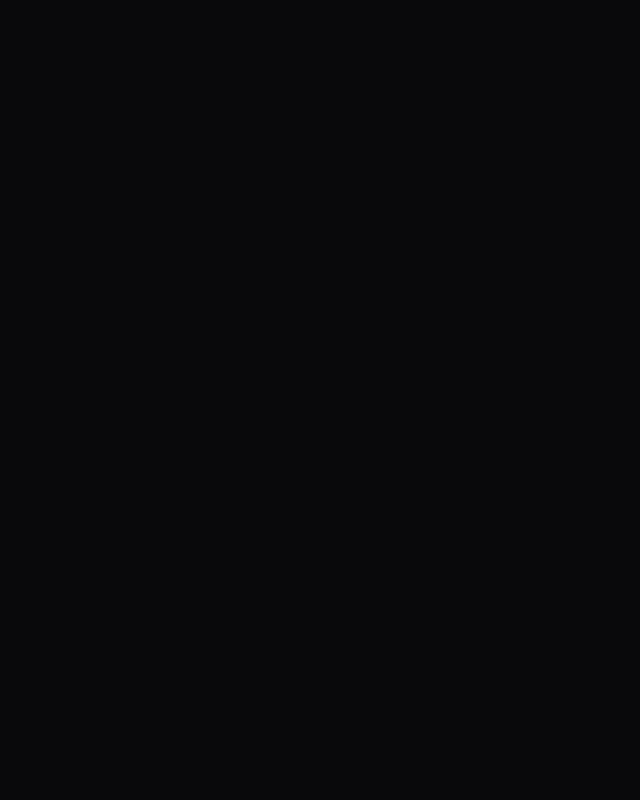
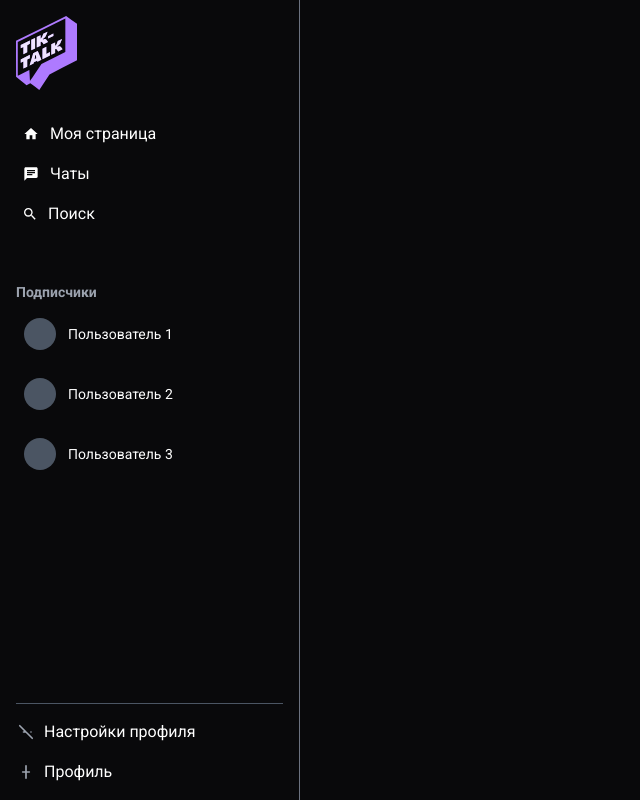
Before and after one commit to etherealelement/react-chat, a React (Vite) app: page / in a window 1280 px wide. Shown: the whole page, without its empty margins (0-640 px from the left). Built offline with nearby package versions, Linux system fonts and the light colour scheme.

Commit message:
sibebar links

```diff
--- a/src/app/layouts/root.tsx
+++ b/src/app/layouts/root.tsx
@@ -1,6 +1,9 @@
+import { Sidebar } from "@/features/sidebar";
+
 export function Layout({ children }: { children: React.ReactNode }) {
   return (
     <div className="grid h-screen grid-cols-[300px_1fr] bg-zinc-950">
+      <Sidebar></Sidebar>
       <main className="p-6 text-white">{children}</main>
     </div>
   );
--- a/src/features/sidebar/index.ts
+++ b/src/features/sidebar/index.ts
@@ -0,0 +1 @@
+export { Sidebar } from "./ui/sidebar.tsx";
--- a/src/features/sidebar/ui/sidebar.tsx
+++ b/src/features/sidebar/ui/sidebar.tsx
@@ -1,25 +1,42 @@
-import { ChatIcon, SearchIcon, UserProfileIcon } from "@/shared/assets";
+import {
+  ChatIcon,
+  LogoIcon,
+  SearchIcon,
+  UserProfileIcon,
+} from "@/shared/assets";
+import { Link } from "react-router-dom";
 
 export function Sidebar() {
   return (
     <aside className="p-4 border-r border-gray-500 bg-zinc-950 text-white flex flex-col justify-between h-screen">
       {/* Top Section */}
       <div>
+        <div className="mb-6">
+          <Link to={"/"}>
+            <LogoIcon></LogoIcon>
+          </Link>
+        </div>
         {/* Links Section */}
-        <div className="mb-6">
+        <div className="mb-12">
           <ul className="space-y-4">
-            <li className="group flex items-center gap-2 hover:text-gray-300 cursor-pointer">
+            <Link to={"/"}>
+              <li className="group flex items-center cursor-pointer gap-3 p-2 rounded-lg hover:bg-zinc-800 transition">
                 <UserProfileIcon></UserProfileIcon>
                 Моя страница
               </li>
-            <li className="group flex items-center gap-2 hover:text-gray-300 cursor-pointer">
+            </Link>
+            <Link to={"/chats"}>
+              <li className="group flex items-center cursor-pointer gap-3 p-2 rounded-lg hover:bg-zinc-800 transition">
                 <ChatIcon></ChatIcon>
                 Чаты
               </li>
-            <li className="group flex items-center gap-2 hover:text-gray-300 cursor-pointer">
+            </Link>
+            <Link to={"/search"}>
+              <li className="group flex items-center cursor-pointer gap-3 p-2 rounded-lg hover:bg-zinc-800 transition">
                 <SearchIcon></SearchIcon>
                 Поиск
               </li>
+            </Link>
           </ul>
         </div>
 
--- a/src/shared/assets/icons/chat.tsx
+++ b/src/shared/assets/icons/chat.tsx
@@ -2,17 +2,15 @@ export function ChatIcon(props: React.SVGProps<SVGSVGElement>) {
   return (
     <svg
       {...props}
+      width="14"
+      height="14"
+      viewBox="0 0 14 14"
+      fill="none"
       xmlns="http://www.w3.org/2000/svg"
-      className="h-5 w-5 text-gray-400 group-hover:text-gray-300 transition-colors"
-      fill="none"
-      viewBox="0 0 24 24"
-      stroke="currentColor"
-      strokeWidth="2"
     >
       <path
-        strokeLinecap="round"
-        strokeLinejoin="round"
-        d="M21 10l-9-9m0 0L3 10m18 0v10a2 2 0 01-2 2H5a2 2 0 01-2-2V10"
+        d="M11 4.34375V3H3V4.34375H11ZM8.34375 8.34375V7H3V8.34375H8.34375ZM3 5V6.34375H11V5H3ZM12.3438 0.34375C12.6979 0.34375 13 0.479167 13.25 0.75C13.5208 1 13.6562 1.30208 13.6562 1.65625V9.65625C13.6562 10.0104 13.5208 10.3229 13.25 10.5938C13 10.8646 12.6979 11 12.3438 11H3L0.34375 13.6562V1.65625C0.34375 1.30208 0.46875 1 0.71875 0.75C0.989583 0.479167 1.30208 0.34375 1.65625 0.34375H12.3438Z"
+        fill="white"
       />
     </svg>
   );
--- /dev/null
+++ b/src/shared/assets/icons/logo.tsx
@@ -0,0 +1,89 @@
+export function LogoIcon(props: React.SVGProps<SVGSVGElement>) {
+  return (
+    <svg
+      {...props}
+      width="61"
+      height="74"
+      viewBox="0 0 61 74"
+      fill="none"
+      xmlns="http://www.w3.org/2000/svg"
+    >
+      <path
+        d="M50.1164 0C33.4109 8.25094 16.7055 16.5031 0 24.7553C0.0050592 26.2971 0.00885359 27.8401 0.0139128 29.3819C0.00885359 29.3844 0.0050592 29.3869 0 29.3895C0.0050592 31.104 0.0101184 32.8184 0.0164424 34.5329C0.0113832 34.5354 0.0050592 34.538 0 34.5405C0.0050592 36.0822 0.00885359 37.6253 0.0139128 39.1671C0.00885359 39.1696 0.0050592 39.1721 0 39.1746C0.0215016 46.3981 0.044268 53.6229 0.0670344 60.8464C3.56547 63.6866 7.0639 66.5256 10.5636 69.3659C11.817 68.699 13.0717 68.0321 14.3251 67.3652C17.3151 69.5764 20.3051 71.7888 23.2951 74C26.6885 68.8578 30.0807 63.7156 33.4742 58.5722C42.649 53.8271 51.8239 49.082 61 44.337V7.874C57.3726 5.24934 53.7438 2.62467 50.1164 0ZM15.1245 63.3223L14.1038 64.8389H13.9609C13.9254 64.2199 13.8888 63.6009 13.8533 62.9819C13.7572 61.3154 13.6611 59.65 13.565 57.9847C13.4878 56.6598 13.4119 55.3336 13.3348 54.0087C13.3183 54.0124 13.3019 54.0124 13.2867 54.02L7.34722 56.9712L3.41116 58.9264L1.78463 59.7345V26.0361L49.3335 2.41162V36.11L25.4516 47.9752C22.7803 51.945 20.1103 55.9135 17.4391 59.8833C16.6675 61.0292 15.896 62.1764 15.1245 63.3223Z"
+        fill="#AE7AFF"
+      />
+      <path
+        d="M7.40044 38.2216V31.0435L4.75195 32.3546V29.0189L13.8813 24.5007V27.8364L11.2252 29.15V36.3281L7.39918 38.2216H7.40044Z"
+        fill="#AE7AFF"
+      />
+      <path
+        d="M7.40044 38.2216V31.0435L4.75195 32.3546V29.0189L13.8813 24.5007V27.8364L11.2252 29.15V36.3281L7.39918 38.2216H7.40044Z"
+        fill="white"
+        fillOpacity="0.8"
+      />
+      <path
+        d="M15.25 34.3363V23.8212L19.076 21.9277V32.4428L15.25 34.3363Z"
+        fill="#AE7AFF"
+      />
+      <path
+        d="M15.25 34.3363V23.8212L19.076 21.9277V32.4428L15.25 34.3363Z"
+        fill="white"
+        fillOpacity="0.8"
+      />
+      <path
+        d="M27.6444 28.202C27.1789 27.4153 26.7944 26.8518 26.4934 26.5102C26.1924 26.1685 25.9002 25.9631 25.6181 25.895C25.3361 25.8269 24.9921 25.8786 24.5848 26.0513V29.7173L20.7588 31.6108V21.0957L24.5848 19.2022V22.6929C24.9529 22.4774 25.264 22.2025 25.5195 21.871C25.775 21.5394 26.0317 21.0768 26.2923 20.4843C26.5516 19.8918 26.8804 19.0194 27.2776 17.8697L31.4855 15.7871C31.1807 16.6217 30.9139 17.3276 30.6837 17.9037C30.4535 18.4799 30.2195 19.0093 29.9817 19.4909C29.7439 19.9725 29.5226 20.3696 29.3189 20.6797C29.1153 20.9911 28.8839 21.2797 28.6233 21.5483C28.3628 21.8155 28.1009 22.0424 27.8366 22.2278C27.5723 22.4131 27.2561 22.6034 26.888 22.8001V23.6649C27.3092 23.4758 27.6747 23.3371 27.9846 23.2476C28.2932 23.1581 28.5955 23.1165 28.8889 23.1228C29.1836 23.1291 29.4454 23.1846 29.6756 23.2905C29.9058 23.3964 30.1487 23.5741 30.4041 23.825C30.6596 24.0759 30.9075 24.3759 31.1504 24.7276C31.3932 25.0793 31.6689 25.5231 31.9776 26.0589L27.6444 28.2032V28.202Z"
+        fill="#AE7AFF"
+      />
+      <path
+        d="M27.6444 28.202C27.1789 27.4153 26.7944 26.8518 26.4934 26.5102C26.1924 26.1685 25.9002 25.9631 25.6181 25.895C25.3361 25.8269 24.9921 25.8786 24.5848 26.0513V29.7173L20.7588 31.6108V21.0957L24.5848 19.2022V22.6929C24.9529 22.4774 25.264 22.2025 25.5195 21.871C25.775 21.5394 26.0317 21.0768 26.2923 20.4843C26.5516 19.8918 26.8804 19.0194 27.2776 17.8697L31.4855 15.7871C31.1807 16.6217 30.9139 17.3276 30.6837 17.9037C30.4535 18.4799 30.2195 19.0093 29.9817 19.4909C29.7439 19.9725 29.5226 20.3696 29.3189 20.6797C29.1153 20.9911 28.8839 21.2797 28.6233 21.5483C28.3628 21.8155 28.1009 22.0424 27.8366 22.2278C27.5723 22.4131 27.2561 22.6034 26.888 22.8001V23.6649C27.3092 23.4758 27.6747 23.3371 27.9846 23.2476C28.2932 23.1581 28.5955 23.1165 28.8889 23.1228C29.1836 23.1291 29.4454 23.1846 29.6756 23.2905C29.9058 23.3964 30.1487 23.5741 30.4041 23.825C30.6596 24.0759 30.9075 24.3759 31.1504 24.7276C31.3932 25.0793 31.6689 25.5231 31.9776 26.0589L27.6444 28.2032V28.202Z"
+        fill="white"
+        fillOpacity="0.8"
+      />
+      <path
+        d="M32.0957 22.4876V20.1705L37.3484 17.571V19.8881L32.0957 22.4876Z"
+        fill="#AE7AFF"
+      />
+      <path
+        d="M32.0957 22.4876V20.1705L37.3484 17.571V19.8881L32.0957 22.4876Z"
+        fill="white"
+        fillOpacity="0.8"
+      />
+      <path
+        d="M7.40044 52.593V45.4148L4.75195 46.7259V43.3902L13.8813 38.8721V42.2077L11.2252 43.5213V50.6995L7.39918 52.593H7.40044Z"
+        fill="#AE7AFF"
+      />
+      <path
+        d="M7.40044 52.593V45.4148L4.75195 46.7259V43.3902L13.8813 38.8721V42.2077L11.2252 43.5213V50.6995L7.39918 52.593H7.40044Z"
+        fill="white"
+        fillOpacity="0.8"
+      />
+      <path
+        d="M17.5376 47.5756L13.5801 49.5347L17.2214 37.2181L21.7747 34.9641L25.4161 43.6764L21.4585 45.6355L21.098 44.6257L17.8981 46.2091L17.5376 47.5756ZM18.5381 43.3121L20.4656 42.3578C20.2835 41.7678 20.1583 41.2497 20.0862 40.8009C20.0154 40.3521 19.9698 39.7584 19.9496 39.0209L19.0453 39.4684C19.02 40.2336 18.9757 40.874 18.9087 41.3909C18.8416 41.9078 18.719 42.5482 18.5368 43.3121H18.5381Z"
+        fill="#AE7AFF"
+      />
+      <path
+        d="M17.5376 47.5756L13.5801 49.5347L17.2214 37.2181L21.7747 34.9641L25.4161 43.6764L21.4585 45.6355L21.098 44.6257L17.8981 46.2091L17.5376 47.5756ZM18.5381 43.3121L20.4656 42.3578C20.2835 41.7678 20.1583 41.2497 20.0862 40.8009C20.0154 40.3521 19.9698 39.7584 19.9496 39.0209L19.0453 39.4684C19.02 40.2336 18.9757 40.874 18.9087 41.3909C18.8416 41.9078 18.719 42.5482 18.5368 43.3121H18.5381Z"
+        fill="white"
+        fillOpacity="0.8"
+      />
+      <path
+        d="M26.4902 43.1456V32.6306L30.3163 30.7371V37.9152L33.9424 36.12V39.4557L26.4902 43.1431V43.1456Z"
+        fill="#AE7AFF"
+      />
+      <path
+        d="M26.4902 43.1456V32.6306L30.3163 30.7371V37.9152L33.9424 36.12V39.4557L26.4902 43.1431V43.1456Z"
+        fill="white"
+        fillOpacity="0.8"
+      />
+      <path
+        d="M42.1746 35.3838C41.7092 34.5972 41.3247 34.0337 41.0237 33.6921C40.7226 33.3504 40.4305 33.1449 40.1484 33.0769C39.8664 33.0088 39.5223 33.0605 39.1151 33.2332V36.8991L35.2891 38.7926V28.2776L39.1151 26.3841V29.8748C39.4831 29.6592 39.7943 29.3844 40.0498 29.0529C40.3053 28.7213 40.562 28.2587 40.8226 27.6662C41.0818 27.0737 41.4107 26.2013 41.8078 25.0516L46.0158 22.969C45.711 23.8035 45.4441 24.5095 45.2139 25.0856C44.9837 25.6617 44.7498 26.1912 44.512 26.6728C44.2742 27.1543 44.0529 27.5514 43.8505 27.8616C43.6469 28.1729 43.4154 28.4616 43.1548 28.7302C42.8943 28.9974 42.6325 29.2243 42.3681 29.4096C42.1038 29.595 41.7876 29.7853 41.4195 29.982V30.8468C41.8407 30.6577 42.2062 30.519 42.5161 30.4295C42.8247 30.34 43.127 30.2984 43.4205 30.3047C43.7151 30.311 43.977 30.3665 44.2072 30.4724C44.4374 30.5783 44.6802 30.756 44.9357 31.0069C45.1912 31.2578 45.4391 31.5578 45.6819 31.9095C45.9248 32.2612 46.2005 32.705 46.5091 33.2407L42.1759 35.3851L42.1746 35.3838Z"
+        fill="#AE7AFF"
+      />
+      <path
+        d="M42.1746 35.3838C41.7092 34.5972 41.3247 34.0337 41.0237 33.6921C40.7226 33.3504 40.4305 33.1449 40.1484 33.0769C39.8664 33.0088 39.5223 33.0605 39.1151 33.2332V36.8991L35.2891 38.7926V28.2776L39.1151 26.3841V29.8748C39.4831 29.6592 39.7943 29.3844 40.0498 29.0529C40.3053 28.7213 40.562 28.2587 40.8226 27.6662C41.0818 27.0737 41.4107 26.2013 41.8078 25.0516L46.0158 22.969C45.711 23.8035 45.4441 24.5095 45.2139 25.0856C44.9837 25.6617 44.7498 26.1912 44.512 26.6728C44.2742 27.1543 44.0529 27.5514 43.8505 27.8616C43.6469 28.1729 43.4154 28.4616 43.1548 28.7302C42.8943 28.9974 42.6325 29.2243 42.3681 29.4096C42.1038 29.595 41.7876 29.7853 41.4195 29.982V30.8468C41.8407 30.6577 42.2062 30.519 42.5161 30.4295C42.8247 30.34 43.127 30.2984 43.4205 30.3047C43.7151 30.311 43.977 30.3665 44.2072 30.4724C44.4374 30.5783 44.6802 30.756 44.9357 31.0069C45.1912 31.2578 45.4391 31.5578 45.6819 31.9095C45.9248 32.2612 46.2005 32.705 46.5091 33.2407L42.1759 35.3851L42.1746 35.3838Z"
+        fill="white"
+        fillOpacity="0.8"
+      />
+    </svg>
+  );
+}
--- a/src/shared/assets/icons/search.tsx
+++ b/src/shared/assets/icons/search.tsx
@@ -2,17 +2,15 @@ export function SearchIcon(props: React.SVGProps<SVGSVGElement>) {
   return (
     <svg
       {...props}
-      xmlns="ht1tp://www.w3.org/2000/svg"
-      className="h-5 w-5 text-gray-400 group-hover:text-gray-300 transition-colors"
+      width="12"
+      height="12"
+      viewBox="0 0 12 12"
       fill="none"
-      viewBox="0 0 24 24"
-      stroke="currentColor"
-      strokeWidth="2"
+      xmlns="http://www.w3.org/2000/svg"
     >
       <path
-        strokeLinecap="round"
-        strokeLinejoin="round"
-        d="M10 21a2 2 0 002 2m0-2a2 2 0 012-2m-4 0H5a2 2 0 00-2 2m0-4h16"
+        d="M2.21875 6.46875C2.80208 7.05208 3.51042 7.34375 4.34375 7.34375C5.17708 7.34375 5.88542 7.05208 6.46875 6.46875C7.05208 5.88542 7.34375 5.17708 7.34375 4.34375C7.34375 3.51042 7.05208 2.80208 6.46875 2.21875C5.88542 1.63542 5.17708 1.34375 4.34375 1.34375C3.51042 1.34375 2.80208 1.63542 2.21875 2.21875C1.63542 2.80208 1.34375 3.51042 1.34375 4.34375C1.34375 5.17708 1.63542 5.88542 2.21875 6.46875ZM8.34375 7.34375L11.6562 10.6562L10.6562 11.6562L7.34375 8.34375V7.8125L7.15625 7.625C6.36458 8.3125 5.42708 8.65625 4.34375 8.65625C3.13542 8.65625 2.10417 8.23958 1.25 7.40625C0.416667 6.57292 0 5.55208 0 4.34375C0 3.13542 0.416667 2.11458 1.25 1.28125C2.10417 0.427083 3.13542 0 4.34375 0C5.55208 0 6.57292 0.427083 7.40625 1.28125C8.23958 2.11458 8.65625 3.13542 8.65625 4.34375C8.65625 4.78125 8.55208 5.28125 8.34375 5.84375C8.13542 6.38542 7.89583 6.82292 7.625 7.15625L7.8125 7.34375H8.34375Z"
+        fill="white"
       />
     </svg>
   );
--- a/src/shared/assets/icons/user-profile.tsx
+++ b/src/shared/assets/icons/user-profile.tsx
@@ -2,17 +2,15 @@ export function UserProfileIcon(props: React.SVGProps<SVGSVGElement>) {
   return (
     <svg
       {...props}
+      width="14"
+      height="12"
+      viewBox="0 0 14 12"
+      fill="none"
       xmlns="http://www.w3.org/2000/svg"
-      className="h-5 w-5 text-gray-400 group-hover:text-gray-300 transition-colors"
-      fill="none"
-      viewBox="0 0 24 24"
-      stroke="currentColor"
-      strokeWidth="2"
     >
       <path
-        strokeLinecap="round"
-        strokeLinejoin="round"
-        d="M3 10l9-9m0 0l9 9M4 10h16v10a2 2 0 01-2 2H6a2 2 0 01-2-2V10z"
+        d="M5.65625 11.3438H2.34375V6H0.34375L7 0L13.6562 6H11.6562V11.3438H8.34375V7.34375H5.65625V11.3438Z"
+        fill="white"
       />
     </svg>
   );
--- a/src/shared/assets/index.ts
+++ b/src/shared/assets/index.ts
@@ -1,3 +1,4 @@
 export { UserProfileIcon } from "./icons/user-profile.tsx";
 export { ChatIcon } from "./icons/chat.tsx";
 export { SearchIcon } from "./icons/search.tsx";
+export { LogoIcon } from "./icons/logo.tsx";
```
Lines whose indentation alone changed are shown as unchanged.
